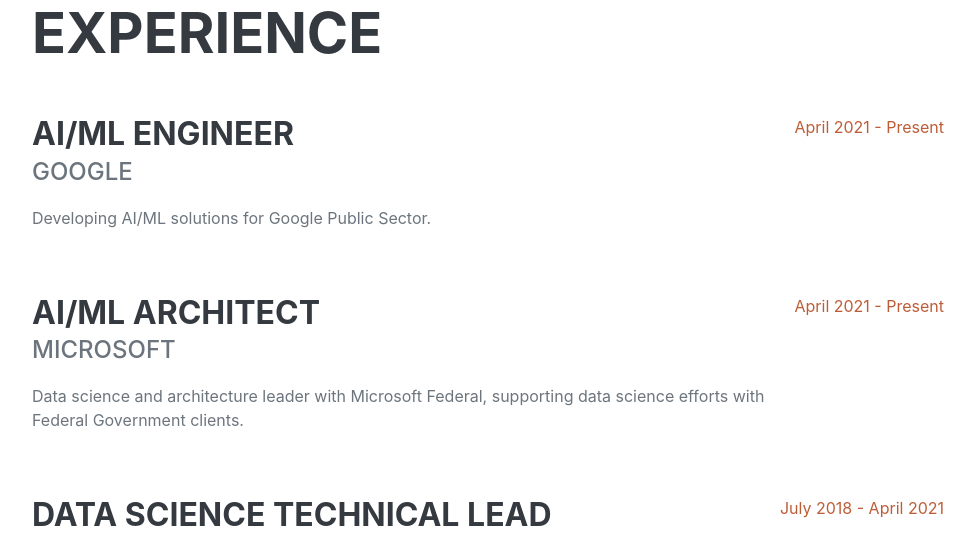
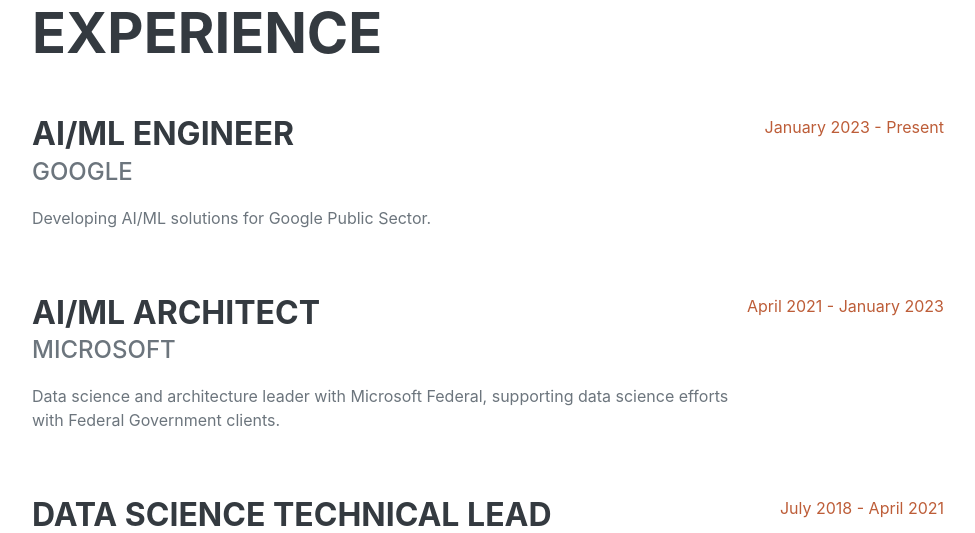
Before and after one commit to shawnmittal/azure_personal_website, a Flask app: page / in a window 1280 px wide. Shown: the part 881-1414 px from the top of the page, without its empty margins (288-1263 px from the left). Run offline with Flask 3, Linux system fonts and the light colour scheme; some libraries are stand-ins or nearby versions; some web fonts are replaced.

Commit message:
Fixed the dates for experience

```diff
--- a/templates/index.html
+++ b/templates/index.html
@@ -62,7 +62,7 @@
                             <div class="subheading mb-3">Google</div>
                             <p>Developing AI/ML solutions for Google Public Sector.</p>
                         </div>
-                        <div class="flex-shrink-0"><span class="text-primary">April 2021 - Present</span></div>
+                        <div class="flex-shrink-0"><span class="text-primary">January 2023 - Present</span></div>
                     </div>
                     <div class="d-flex flex-column flex-md-row justify-content-between mb-5">
                         <div class="flex-grow-1">
@@ -70,7 +70,7 @@
                             <div class="subheading mb-3">Microsoft</div>
                             <p>Data science and architecture leader with Microsoft Federal, supporting data science efforts with Federal Government clients.</p>
                         </div>
-                        <div class="flex-shrink-0"><span class="text-primary">April 2021 - Present</span></div>
+                        <div class="flex-shrink-0"><span class="text-primary">April 2021 - January 2023</span></div>
                     </div>
                     <div class="d-flex flex-column flex-md-row justify-content-between mb-5">
                         <div class="flex-grow-1">
```
